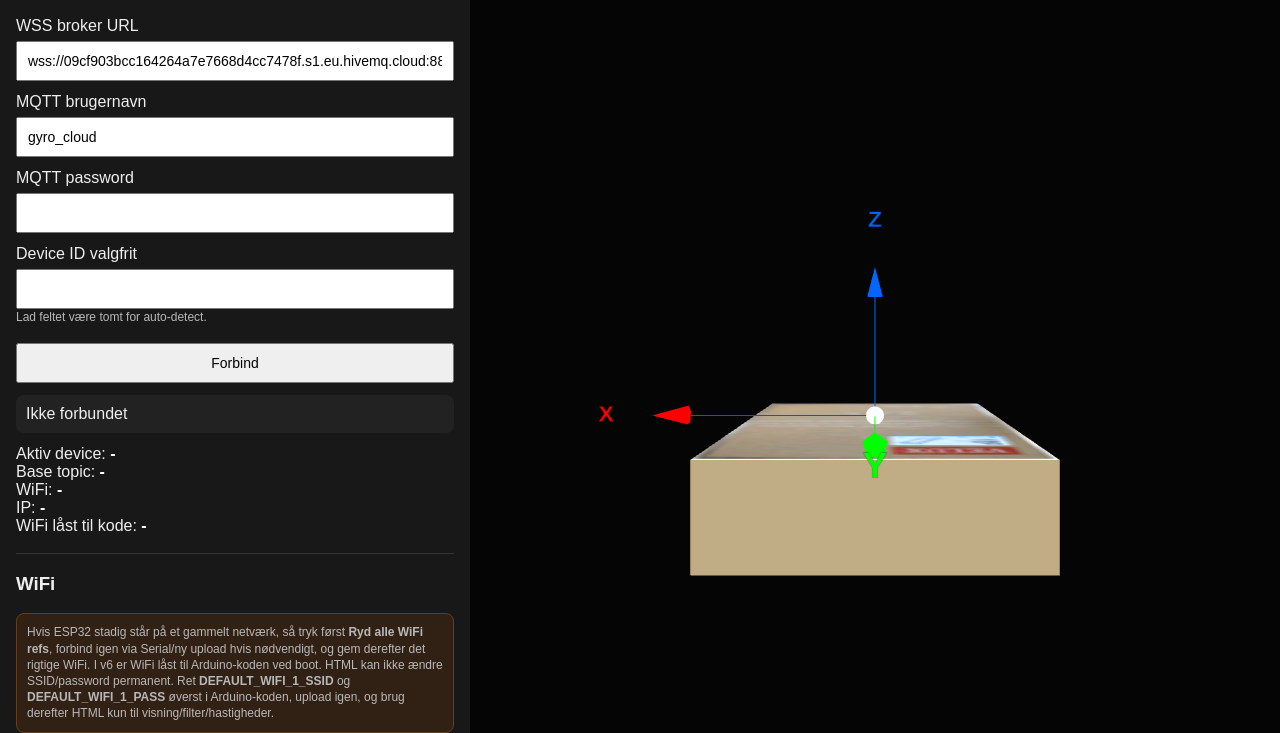
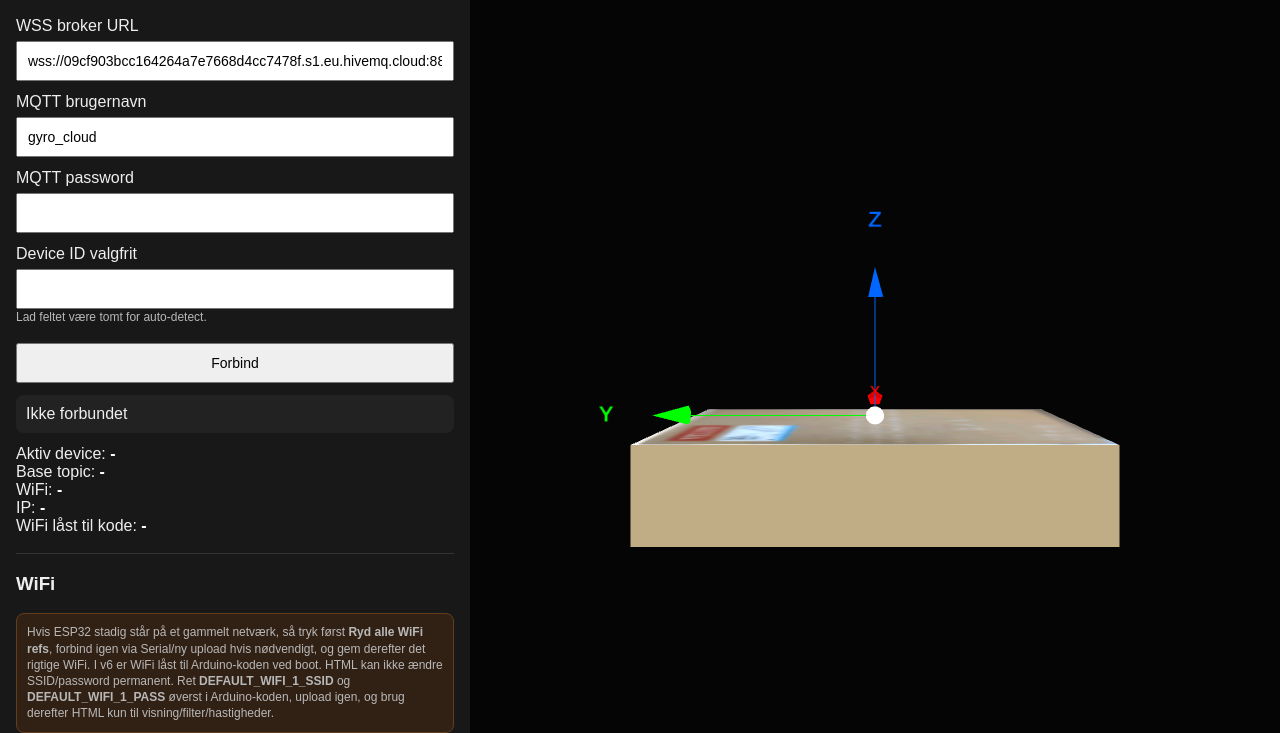
Before and after one commit to BSJHome/esp32-gyro-viewer, a plain HTML site: page index.html in a window 1280 px wide. Shown: the part 67-800 px from the top of the page. Drawn offline with nearby package versions, Linux system fonts and the light colour scheme; animation ran at ten frames a second.

Commit message:
Update index.html

```diff
--- a/index.html
+++ b/index.html
@@ -557,7 +557,7 @@ scene.add(group);
 // omkring Z-aksen i forhold til den tidligere v7-visning.
 const DISPLAY_HOME_ROT_X_DEG = -90;
 const DISPLAY_HOME_ROT_Y_DEG = 0;
-const DISPLAY_HOME_ROT_Z_DEG = 180;
+const DISPLAY_HOME_ROT_Z_DEG = 90;
 
 const displayHomeEuler = new THREE.Euler(
   THREE.MathUtils.degToRad(DISPLAY_HOME_ROT_X_DEG),
```
